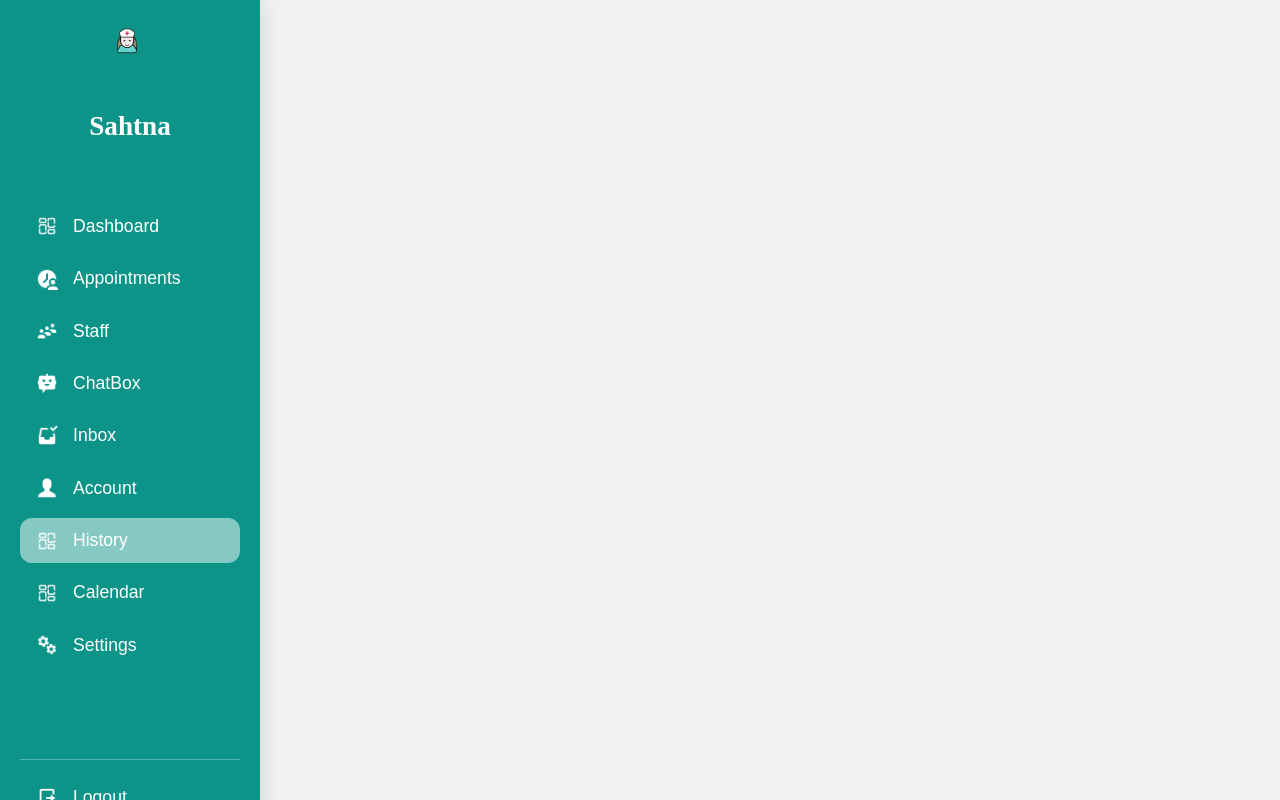
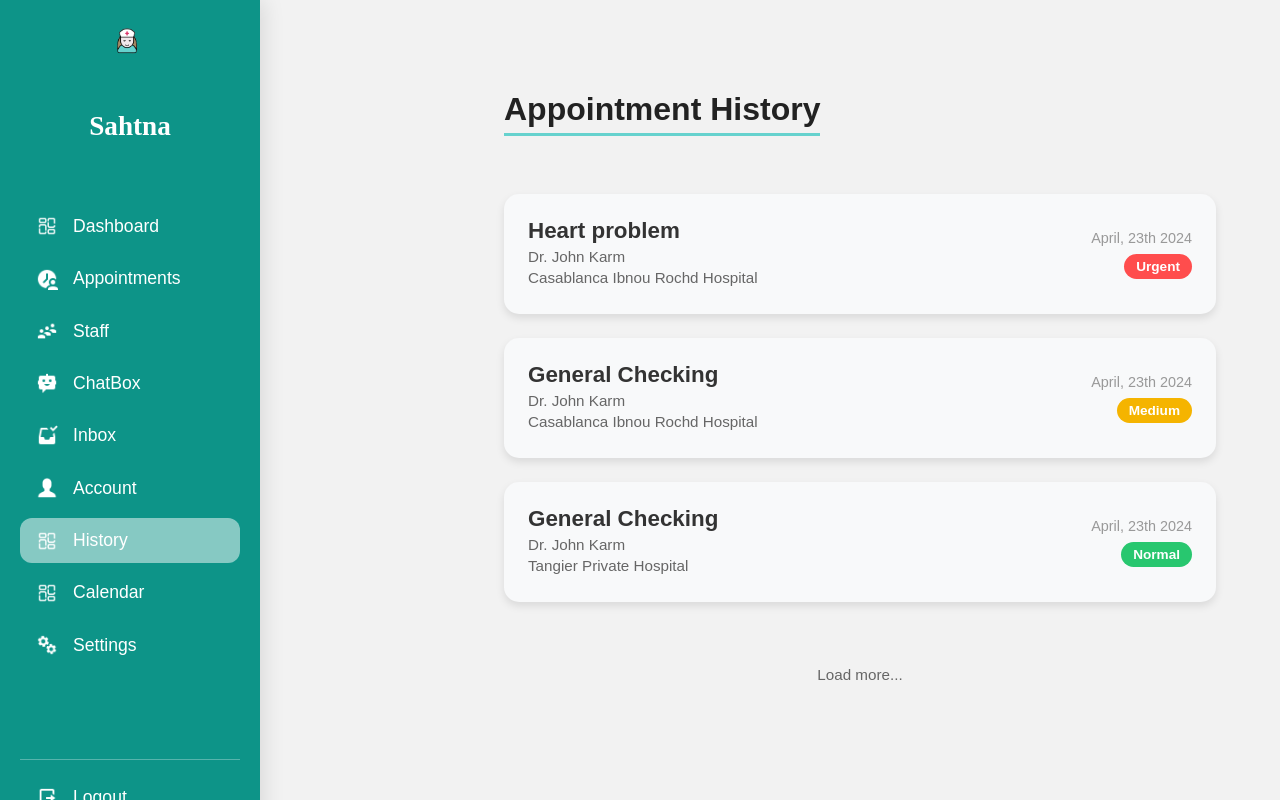
Before and after one commit to abiarhr2/Sahtek-New, a React (Create React App) app in the folder client/: page /history in a window 1280 px wide. Built offline with nearby package versions, Linux system fonts and the light colour scheme.

Commit message:
Staff Frontend

```diff
--- a/client/src/App.js
+++ b/client/src/App.js
@@ -6,6 +6,8 @@ import Login from './Components/Login';
 import Appointment from './Components/Appointment/Appointment';
 import Chatbox from './Components/Chatbox/Chatbox';
 import Account from './Components/Account/Account';
+import History from './Components/History/History';
+import Staff from './Components/Staff/Staff';
 function App() {
   const user = localStorage.getItem("token");
   const location = useLocation();
@@ -26,6 +28,8 @@ function App() {
           <Route path="/login" element={<Login />} />
           <Route path="/chatbox" element={<Chatbox />} />
           <Route path="/account" element={<Account />} />
+          <Route path="/history" element={<History />} />
+          <Route path="/staff" element={<Staff />} />
           <Route path="/appointments" element={user ? <Appointment /> : <Navigate to="/login" />} />
           <Route path="/" element={<Navigate to={user ? "/appointments" : "/login"} />} />
         </Routes>
--- /dev/null
+++ b/client/src/Components/History/History.css
@@ -0,0 +1,106 @@
+/* margin-left fix because of sidebar */
+.main-content {
+    margin-left: 220px;
+    padding: 2rem;
+  }
+
+  /* Page layout */
+  .history-page {
+    display: flex;
+    flex-direction: column;
+    gap: 2rem;
+  }
+
+  .history-title {
+    font-size: 2rem;
+    font-weight: bold;
+    color: #222;
+    border-bottom: 3px solid #66D2CE;
+    width: fit-content;
+    padding-bottom: 5px;
+  }
+
+  /* Appointment Cards */
+  .appointments-list {
+    display: flex;
+    flex-direction: column;
+    gap: 1.5rem;
+  }
+
+  .appointment-card {
+    background: #f8f9fa;
+    border-radius: 15px;
+    box-shadow: 0 4px 8px rgba(0,0,0,0.1);
+    padding: 1.5rem;
+    display: flex;
+    justify-content: space-between;
+    align-items: center;
+    transition: all 0.3s ease;
+  }
+
+  .appointment-card:hover {
+    transform: translateY(-5px);
+    box-shadow: 0 8px 16px rgba(0,0,0,0.15);
+  }
+
+  .appointment-info h3 {
+    margin: 0;
+    font-size: 1.4rem;
+    color: #333;
+  }
+
+  .appointment-info p {
+    margin: 4px 0;
+    color: #666;
+    font-size: 0.95rem;
+  }
+
+  /* Right side of card */
+  .appointment-meta {
+    display: flex;
+    flex-direction: column;
+    align-items: flex-end;
+    gap: 0.5rem;
+  }
+
+  .appointment-date {
+    font-size: 0.9rem;
+    color: #999;
+  }
+
+  .urgency {
+    padding: 5px 12px;
+    border-radius: 20px;
+    font-size: 0.85rem;
+    font-weight: 600;
+    text-align: center;
+  }
+
+  .urgency.urgent {
+    background-color: #ff4d4d;
+    color: white;
+  }
+
+  .urgency.medium {
+    background-color: #f5b400;
+    color: white;
+  }
+
+  .urgency.normal {
+    background-color: #28c76f;
+    color: white;
+  }
+
+  /* Load more */
+  .load-more {
+    text-align: center;
+    color: #666;
+    font-size: 0.95rem;
+    cursor: pointer;
+    margin-top: 2rem;
+    transition: color 0.3s;
+  }
+
+  .load-more:hover {
+    color: #66D2CE;
+  }
--- /dev/null
+++ b/client/src/Components/History/History.jsx
@@ -0,0 +1,54 @@
+import React from 'react';
+import './History.css'; // Don't forget the CSS
+
+const History = () => {
+  const appointments = [
+    {
+      title: 'Heart problem',
+      doctor: 'Dr. John Karm',
+      hospital: 'Casablanca Ibnou Rochd Hospital',
+      date: 'April, 23th 2024',
+      urgency: 'Urgent'
+    },
+    {
+      title: 'General Checking',
+      doctor: 'Dr. John Karm',
+      hospital: 'Casablanca Ibnou Rochd Hospital',
+      date: 'April, 23th 2024',
+      urgency: 'Medium'
+    },
+    {
+      title: 'General Checking',
+      doctor: 'Dr. John Karm',
+      hospital: 'Tangier Private Hospital',
+      date: 'April, 23th 2024',
+      urgency: 'Normal'
+    }
+  ];
+
+  return (
+    <div className="main-content">
+      <div className="history-page">
+        <h2 className="history-title">Appointment History</h2>
+        <div className="appointments-list">
+          {appointments.map((appt, index) => (
+            <div key={index} className="appointment-card">
+              <div className="appointment-info">
+                <h3>{appt.title}</h3>
+                <p>{appt.doctor}</p>
+                <p>{appt.hospital}</p>
+              </div>
+              <div className="appointment-meta">
+                <span className="appointment-date">{appt.date}</span>
+                <span className={`urgency ${appt.urgency.toLowerCase()}`}>{appt.urgency}</span>
+              </div>
+            </div>
+          ))}
+        </div>
+        <div className="load-more">Load more...</div>
+      </div>
+    </div>
+  );
+};
+
+export default History;
--- /dev/null
+++ b/client/src/Components/Staff/Staff.css
@@ -0,0 +1,77 @@
+/* src/Components/Staff.css */
+
+.staff-container {
+    padding: 2rem;
+  }
+
+  .search-tool {
+    background-color: #e1f5f2;
+    padding: 1rem;
+    border-radius: 10px;
+    margin-bottom: 2rem;
+  }
+
+  .search-tool h2 {
+    margin-bottom: 1rem;
+  }
+
+  .search-fields {
+    display: flex;
+    gap: 10px;
+    flex-wrap: wrap;
+  }
+
+  .search-fields input {
+    padding: 10px;
+    flex: 1;
+    min-width: 150px;
+    border: 1px solid #ccc;
+    border-radius: 8px;
+  }
+
+  .search-button {
+    padding: 10px 20px;
+    background-color: #00a68c;
+    color: white;
+    border: none;
+    border-radius: 8px;
+    cursor: pointer;
+  }
+
+  .staff-section h3 {
+    margin-top: 2rem;
+    margin-bottom: 1rem;
+  }
+
+  .card-list {
+    display: flex;
+    gap: 20px;
+    flex-wrap: wrap;
+  }
+
+  .staff-card {
+    background-color: #f5f5f5;
+    width: 200px;
+    border-radius: 12px;
+    padding: 1rem;
+    text-align: center;
+    box-shadow: 0 2px 5px rgba(0,0,0,0.1);
+  }
+
+  .profile-pic {
+    background-color: #ddd;
+    width: 80px;
+    height: 80px;
+    margin: 0 auto 1rem auto;
+    border-radius: 50%;
+  }
+
+  .more-button {
+    background-color: #00896c;
+    color: white;
+    border: none;
+    padding: 8px 16px;
+    border-radius: 8px;
+    margin-top: 10px;
+    cursor: pointer;
+  }
--- /dev/null
+++ b/client/src/Components/Staff/Staff.jsx
@@ -0,0 +1,50 @@
+// src/Components/Staff.jsx
+import React from 'react'
+import './Staff.css'
+
+function Staff() {
+  return (
+    <div className="staff-container">
+      <div className="search-tool">
+        <h2>Search Tool</h2>
+        <div className="search-fields">
+          <input type="text" placeholder="Which city?" />
+          <input type="text" placeholder="Hospital name" />
+          <input type="text" placeholder="Health issue" />
+          <input type="text" placeholder="Doctor or Nurse?" />
+          <button className="search-button">🔍</button>
+        </div>
+      </div>
+
+      <div className="staff-section">
+        <h3>Doctors</h3>
+        <div className="card-list">
+          {[1,2,3].map((_, index) => (
+            <div key={index} className="staff-card">
+              <div className="profile-pic"></div>
+              <h4>John Karm</h4>
+              <p>Generalist</p>
+              <p>City...</p>
+              <button className="more-button">More</button>
+            </div>
+          ))}
+        </div>
+
+        <h3>Nurses</h3>
+        <div className="card-list">
+          {[1,2,3].map((_, index) => (
+            <div key={index} className="staff-card">
+              <div className="profile-pic"></div>
+              <h4>John Karm</h4>
+              <p>Generalist</p>
+              <p>City...</p>
+              <button className="more-button">More</button>
+            </div>
+          ))}
+        </div>
+      </div>
+    </div>
+  )
+}
+
+export default Staff
```
